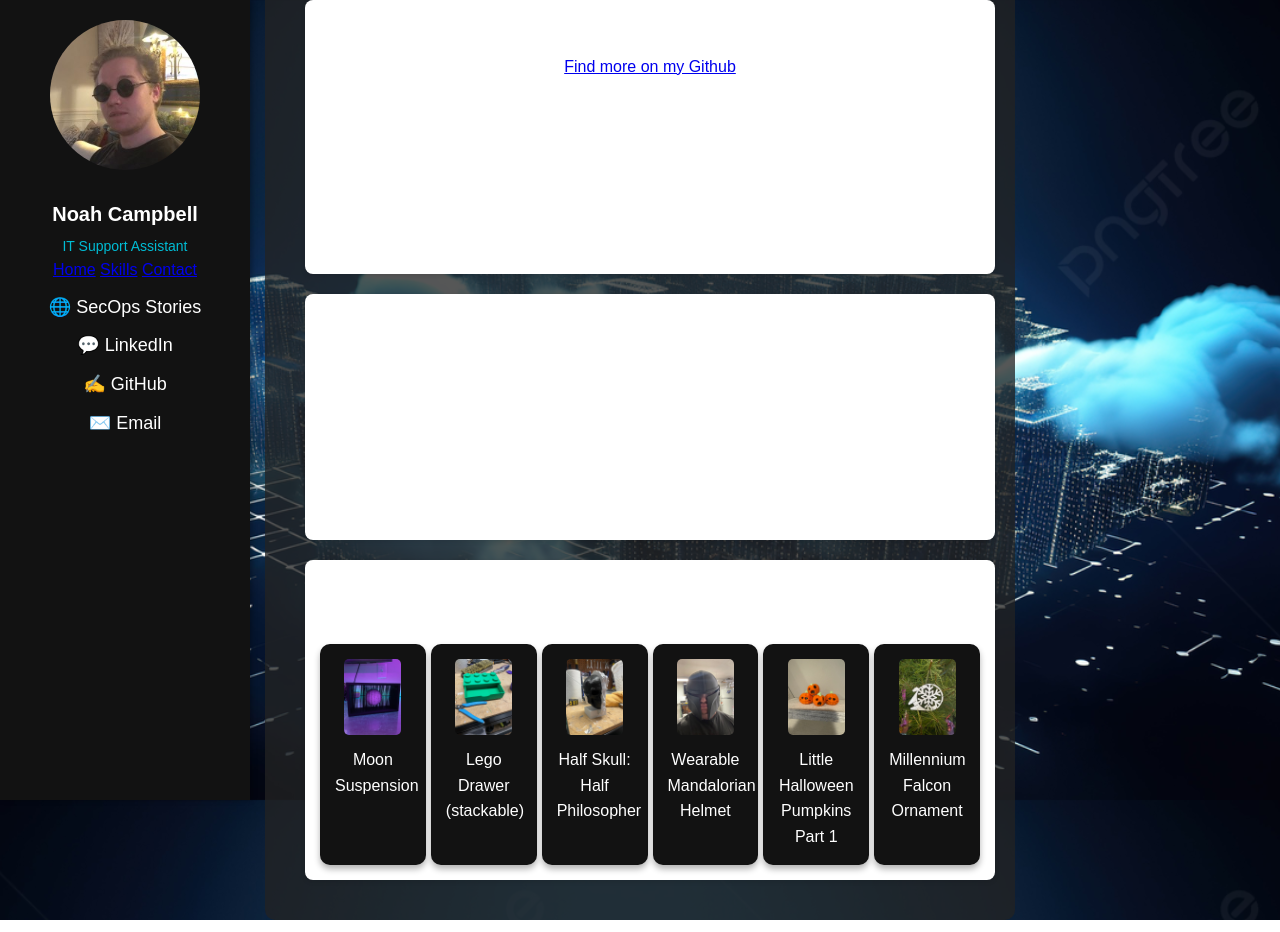
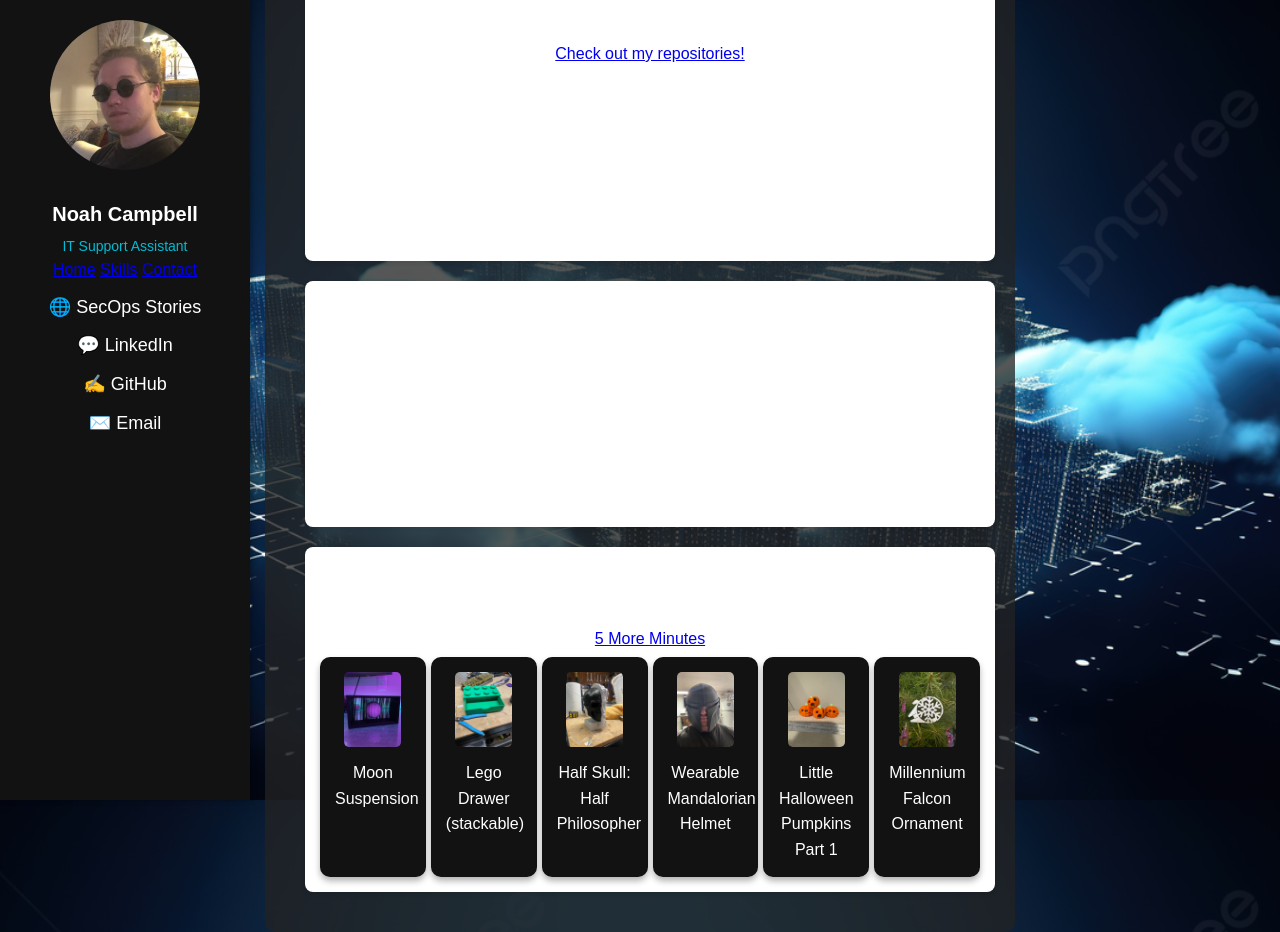
Before and after one commit to TheWolf-101/staticwebsite, a plain HTML site: page skills.html in a window 1280 px wide. Drawn offline with Linux system fonts and the light colour scheme.

Commit message:
More updates Lol
Little things this time

```diff
--- a/skills.html
+++ b/skills.html
@@ -32,7 +32,7 @@
             <!-- Resume Section -->
             <section class="resume">
                 <h2>Synopsis</h2>
-                <p><a href="https://github.com/TheWolf-101?tab=repositories">Find more on my Github</p></a>
+                <p><a href="https://github.com/TheWolf-101?tab=repositories">Check out my repositories!</p></a>
                 <p>
                     I’m an IT professional with experience supporting Fortune 500 companies and enhancing IT operations through system optimization and cybersecurity. Skilled in troubleshooting, PowerShell, Python, and networking tools, I’m passionate about creating impactful solutions.
 
@@ -55,7 +55,8 @@ Certified in CompTIA A+, Network+, Security+, AWS Cloud, and Microsoft SC-900, I
             <!-- Gallery Section -->
             <section class="gallery">
                 <h2>3D Prints</h2>
-                <p>I didn't design these</p>
+                <p>I didn't design these but check out my instagram!</p>
+                <a href="https://www.instagram.com/five_more.minutes?igsh=NTc4MTIwNjQ2YQ==">5 More Minutes</a>
                 <div class="gallery-grid">
                     <div class="gallery-item">
                         <img src="/images/Suspended Moon.JPG" alt="Project 1">
```
